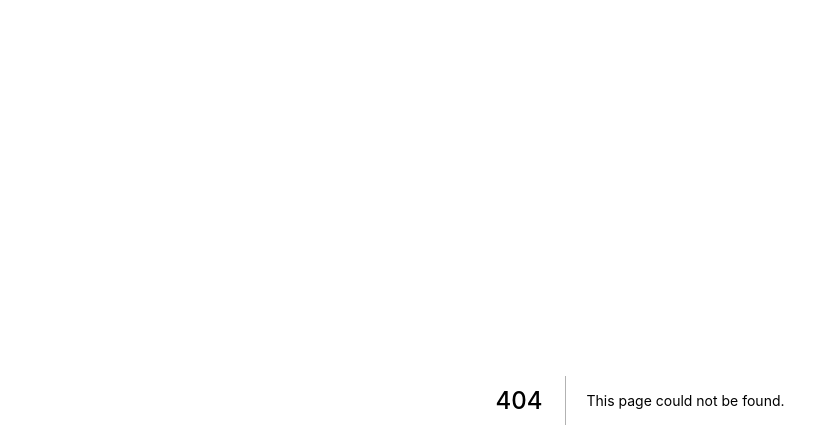
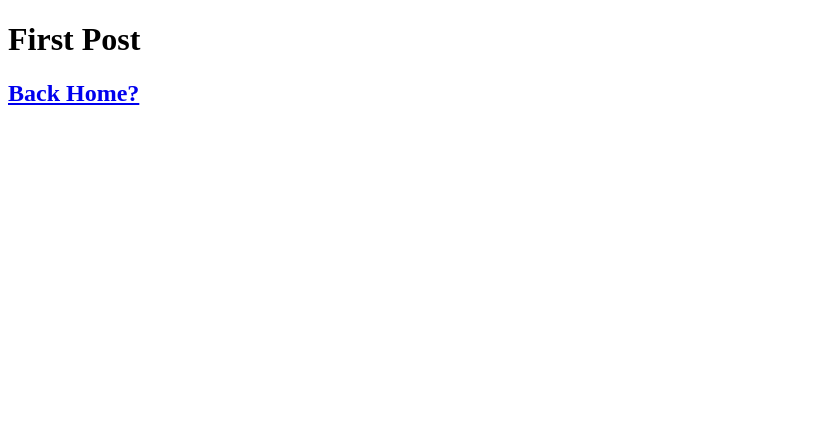
Before and after one commit to ravi-shyam/next-handson, a Next.js app: page /posts/first-post in a window 1280 px wide. Before the commit this address had no page. Shown: the top 448 px of the page, without its empty margins (0-839 px from the left). Built offline with nearby package versions, Linux system fonts and the light colour scheme.

Commit message:
Adding first post to blogs

```diff
--- /dev/null
+++ b/pages/posts/first-post.js
@@ -0,0 +1,13 @@
+import Link from 'next/link'
+export default function FirstPost() {
+    return (
+        <>
+            <h1>First Post</h1>
+            <h2>
+                <Link href='/'>
+                    Back Home?
+                </Link>
+            </h2>
+        </>
+    )
+}
```
